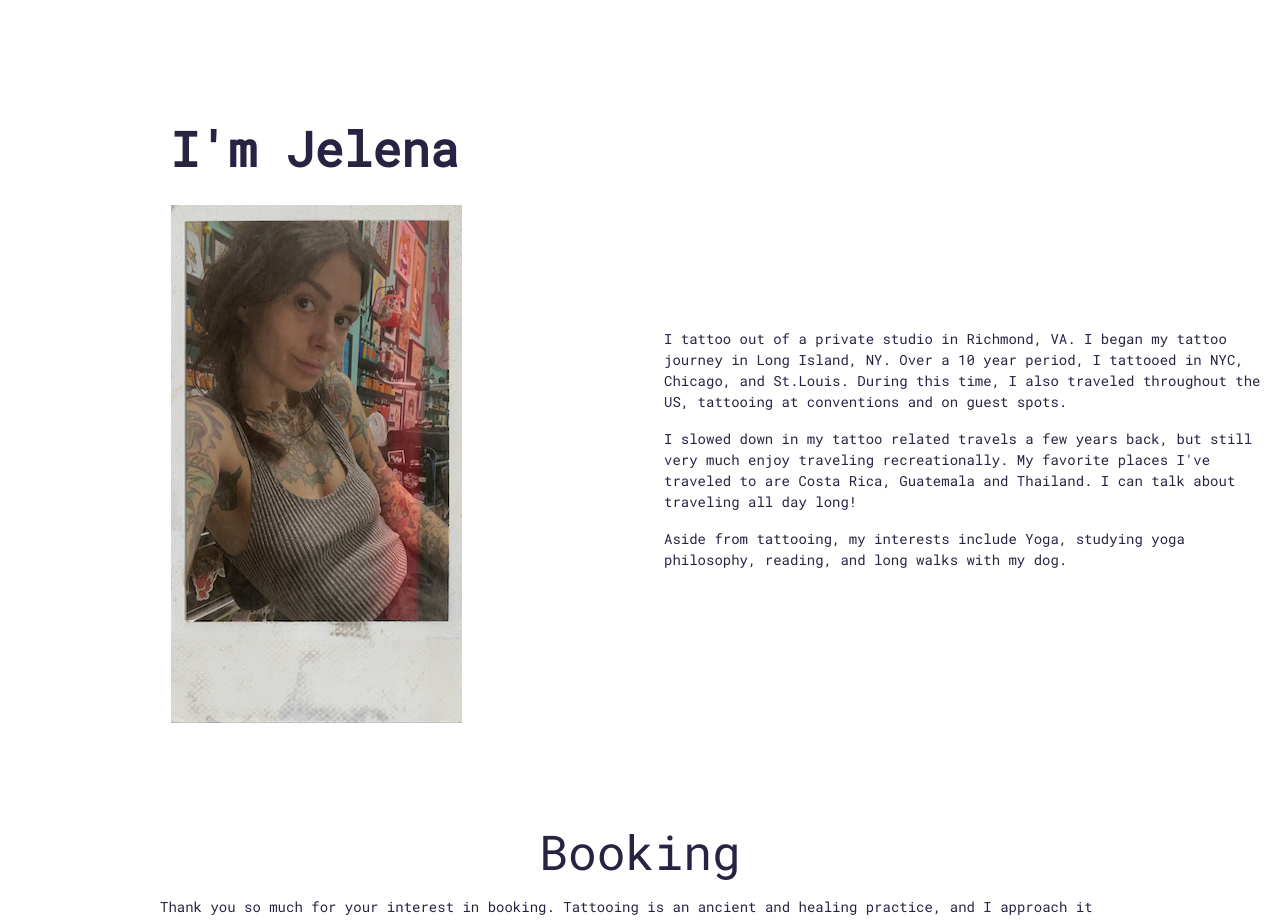
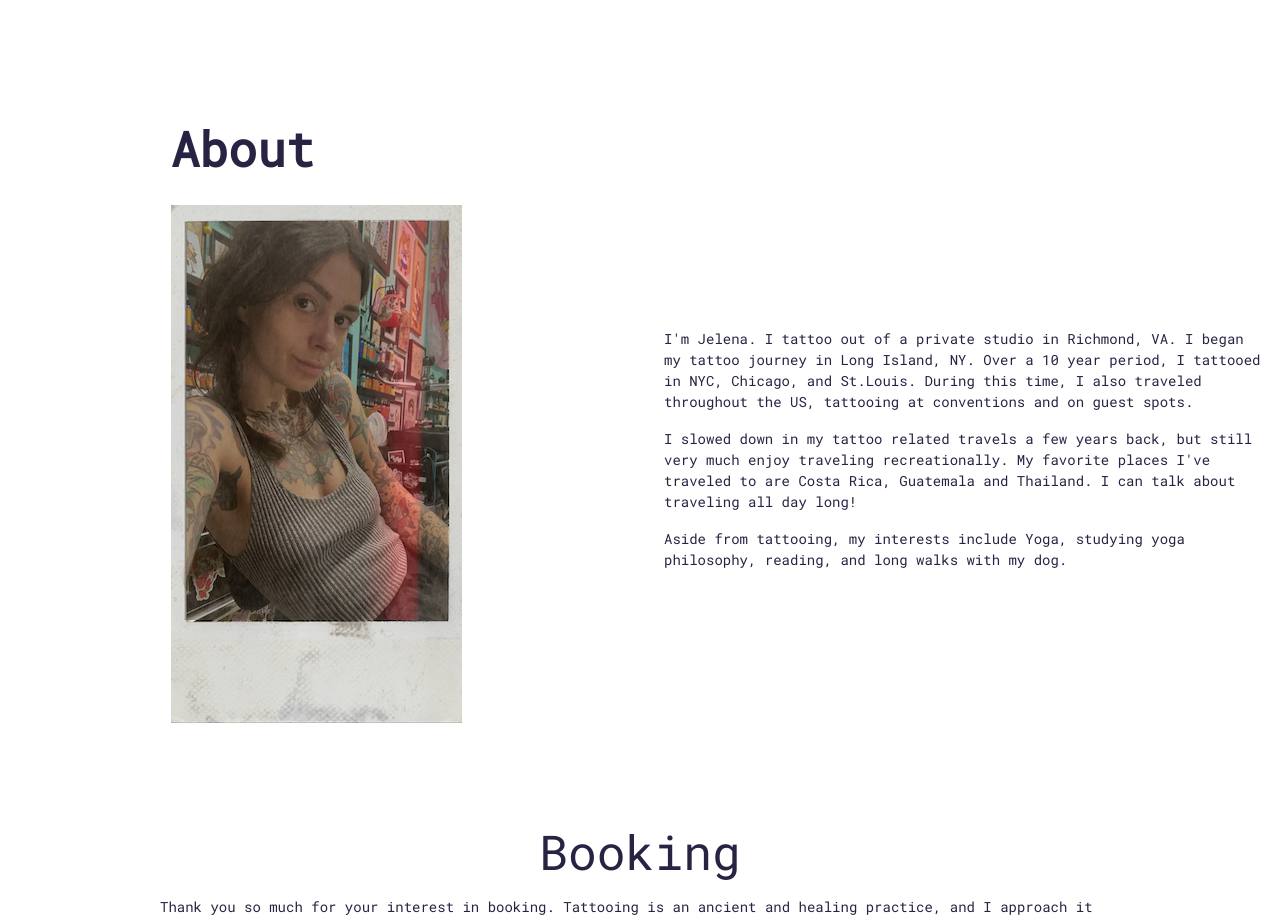
Before and after one commit to rossagordon/Lotus-of-My-Heart, a React (Create React App) app: page / in a window 1280 px wide. Shown: the part 1140-2060 px from the top of the page. Built offline with nearby package versions, Linux system fonts and the light colour scheme.

Commit message:
Final draft

```diff
--- a/src/components/About.jsx
+++ b/src/components/About.jsx
@@ -9,14 +9,14 @@ const About = () => {
     >
       {/* Left Side */}
       <div className="justify-center items-center mx-auto p-8">
-        <p className="text-5xl font-bold pb-8 ">I'm Jelena</p>
+        <p className="text-5xl font-bold pb-8 ">About</p>
         <div>
           <img src={Jelena} className="" alt="Jelena" />
         </div>
       </div>
       <div className="p-4 sm:pt-[115px] lg:mt-[120px] ">
         <p className="text-[14px]">
-          I tattoo out of a private studio in Richmond, VA. I began my tattoo
+          I'm Jelena. I tattoo out of a private studio in Richmond, VA. I began my tattoo
           journey in Long Island, NY. Over a 10 year period, I tattooed in NYC,
           Chicago, and St.Louis. During this time, I also traveled throughout
           the US, tattooing at conventions and on guest spots.
```
